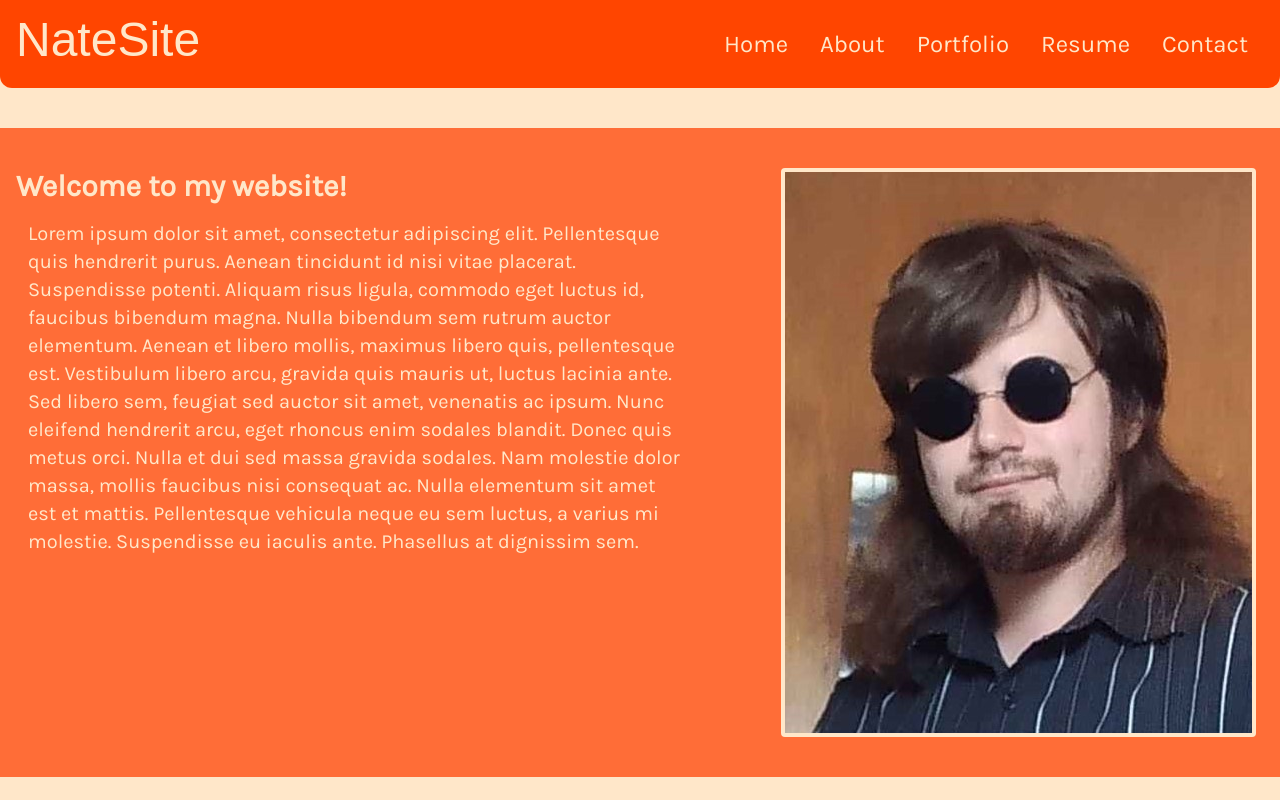
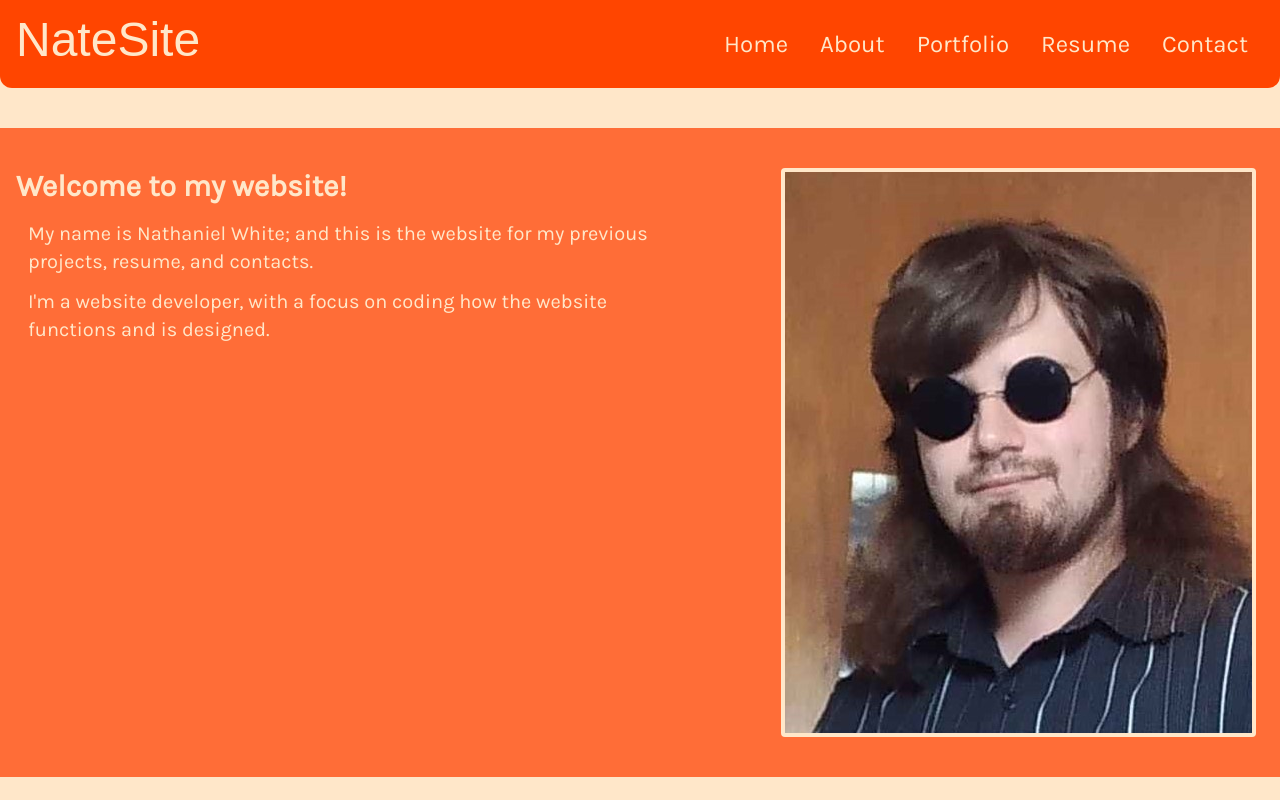
Before and after one commit to DentedGlassJar/natesite, a Next.js app: page / in a window 1280 px wide. Shown: the top 800 px of the page. Built offline with nearby package versions, Linux system fonts and the light colour scheme; a web font is replaced by a local one.

Commit message:
Home page finished

```diff
--- a/src/app/page.tsx
+++ b/src/app/page.tsx
@@ -73,14 +73,21 @@ export default function Home() {
               Welcome to my website!
             </h2>
 
-            <p className='mt-1 ml-3 mb-5 text-xl flex-wrap'>
-              Lorem ipsum dolor sit amet, consectetur adipiscing elit. Pellentesque quis hendrerit purus. Aenean tincidunt id nisi vitae placerat. Suspendisse potenti. Aliquam risus ligula, commodo eget luctus id, faucibus bibendum magna. Nulla bibendum sem rutrum auctor elementum. Aenean et libero mollis, maximus libero quis, pellentesque est. Vestibulum libero arcu, gravida quis mauris ut, luctus lacinia ante. Sed libero sem, feugiat sed auctor sit amet, venenatis ac ipsum. Nunc eleifend hendrerit arcu, eget rhoncus enim sodales blandit. Donec quis metus orci. Nulla et dui sed massa gravida sodales. Nam molestie dolor massa, mollis faucibus nisi consequat ac. Nulla elementum sit amet est et mattis. Pellentesque vehicula neque eu sem luctus, a varius mi molestie. Suspendisse eu iaculis ante. Phasellus at dignissim sem.
-            </p>
+            <div className='mt-1 ml-3 mb-5 text-xl flex-wrap'>
+              <p className='mb-3'>
+                My name is Nathaniel White; and this is the website for my
+                previous projects, resume, and contacts.
+              </p>
+
+              <p>I'm a website developer,
+                with a focus on coding how the website functions and is designed.
+              </p>
+            </div>
           </div>
 
           <div className='row-auto mr-2'>
             <div className='p-1 bg-[#FFE7C9] shrink rounded'>
-              <Image src={'/images/natepic.jpg'} width={467} height={561} alt='Woah this is my face' />
+              <Image src={'/images/natepic.jpg'} width={467} height={561} alt="This is an image of the website's creator; Nathaniel White." />
             </div>
           </div>
         </div>
```
